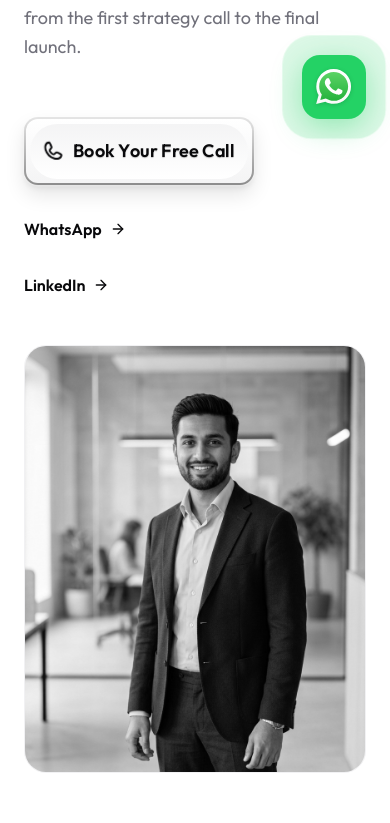
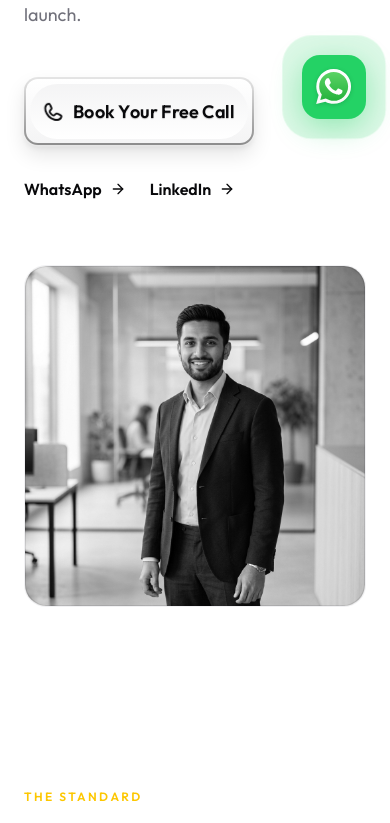
Before and after one commit to itsyasirkhandev/connectyasir, a Next.js app: page /about in a window 390 px wide. Shown: the part 701-1524 px from the top of the page. Built offline with nearby package versions, Linux system fonts and the light colour scheme; no server answers.

Commit message:
changed about hero design

```diff
--- a/components/sections/about/AboutHero.tsx
+++ b/components/sections/about/AboutHero.tsx
@@ -10,26 +10,24 @@ export default function AboutHero() {
   const router = useRouter()
 
   return (
-    <header className="bg-background pt-24 pb-20 md:pt-32 md:pb-32">
+    <header className="bg-background overflow-hidden pt-24 pb-20 md:pt-32 md:pb-32">
       <div className="container mx-auto px-6">
-        <div className="grid grid-cols-1 gap-12 lg:grid-cols-[1fr_2.5fr] lg:gap-24">
-          {/* Left Column: Label */}
+        <div className="grid grid-cols-1 items-center gap-16 lg:grid-cols-[1.2fr_1fr] lg:gap-24 xl:grid-cols-[1.5fr_1fr] xl:gap-32">
+          {/* Left Column: Content */}
+          <div className="space-y-10 lg:space-y-12">
             <div className="transition-all duration-500 ease-out starting:translate-y-2 starting:opacity-0">
               <span className="text-primary text-xs font-semibold tracking-[0.2em] uppercase">
                 The Builder
               </span>
             </div>
 
-          {/* Right Column: Content */}
-          <div className="max-w-4xl">
             <div className="transition-all delay-100 duration-700 ease-out starting:translate-y-4 starting:opacity-0">
-              <h1 className="text-foreground text-5xl leading-[1.05] font-semibold tracking-tighter md:text-7xl">
+              <h1 className="text-foreground text-5xl leading-[1.05] font-semibold tracking-tighter md:text-6xl lg:text-7xl">
                 I build the digital assets that make small businesses{' '}
                 <span className="text-muted-foreground">undeniable.</span>
               </h1>
             </div>
 
-            <div className="mt-16 grid grid-cols-1 gap-12 lg:grid-cols-[1.5fr_1fr] lg:gap-24">
             <div className="text-muted-foreground space-y-8 text-lg leading-relaxed transition-all delay-200 duration-700 ease-out md:text-xl starting:translate-y-4 starting:opacity-0">
               <p className="max-w-prose">
                 I&rsquo;m Yasir. I engineer screaming-fast, high-trust
@@ -38,14 +36,15 @@ export default function AboutHero() {
                 from the first strategy call to the final launch.
               </p>
 
-                <div className="flex flex-col items-start gap-8 pt-6 sm:flex-row sm:items-center">
+              <div className="flex flex-col items-start gap-8 pt-4 sm:flex-row sm:items-center">
                 <PrimaryButton
                   text="Book Your Free Call"
                   onClick={() => {
                     router.push(CONTACT.calendar)
                   }}
-                    className="h-16 px-10 text-lg"
+                  className="h-14 px-8 text-base md:h-16 md:px-10 md:text-lg"
                 />
+                <div className="flex flex-wrap items-center gap-6">
                   <a
                     href={CONTACT.whatsapp}
                     target="_blank"
@@ -66,17 +65,21 @@ export default function AboutHero() {
                   </a>
                 </div>
               </div>
+            </div>
+          </div>
 
-              <div className="border-border/50 relative aspect-4/5 w-full max-w-100 overflow-hidden rounded-3xl border transition-all delay-300 duration-1000 ease-out starting:scale-95 starting:opacity-0">
+          {/* Right Column: Image */}
+          <div className="w-full transition-all delay-300 duration-1000 ease-out starting:translate-y-8 starting:rotate-1 starting:scale-95 starting:opacity-0">
+            <div className="border-border/50 bg-card relative w-full overflow-hidden rounded-3xl border aspect-square sm:aspect-4/3 lg:aspect-4/5">
               <Image
                 src="/images/yasir-khan.jpg"
                 alt="Yasir Khan - Web Designer & Developer"
                 fill
-                  className="object-cover grayscale transition-all duration-500 hover:grayscale-0"
-                  sizes="(max-width: 768px) 100vw, 400px"
+                className="object-cover grayscale transition-all duration-700 hover:scale-105 hover:grayscale-0"
+                sizes="(max-width: 1024px) 100vw, 50vw"
                 priority
               />
-              </div>
+              <div className="ring-foreground/10 pointer-events-none absolute inset-0 rounded-3xl ring-1 ring-inset"></div>
             </div>
           </div>
         </div>
```
Lines whose indentation alone changed are shown as unchanged.
